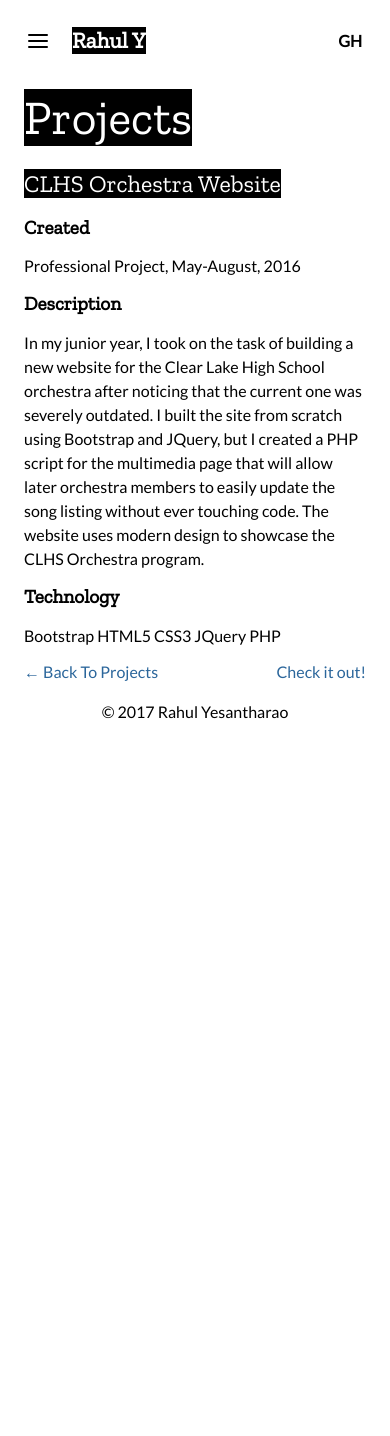
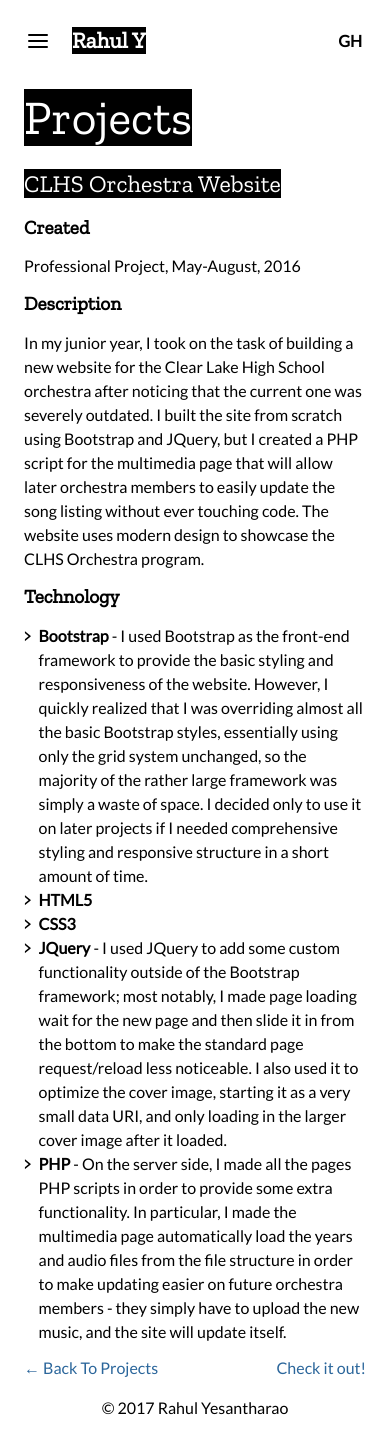
Before and after one commit to rahulyesantharao/personal-website-m2, a React app: page /projects/CLHSOrchestra in a window 390 px wide. Before the commit the page ends 844 px from the top, so only its background shows below. Built offline with nearby package versions, Linux system fonts and the light colour scheme.

Commit message:
Added li structure to project pages and began making fonts responsive

```diff
--- a/src/components/projects/project-pages/ProjCLHSOrch.js
+++ b/src/components/projects/project-pages/ProjCLHSOrch.js
@@ -17,13 +17,34 @@ const ProjCLHSOrch = () => {
           script for the multimedia page that will allow later orchestra members to easily update the song listing without ever touching
           code. The website uses modern design to showcase the CLHS Orchestra program.
         </p>
-        <p>
-          Bootstrap
-          HTML5
-          CSS3
-          JQuery
-          PHP
-        </p>
+        <ul>
+          <li>
+            <p>
+              <b>Bootstrap</b> - I used Bootstrap as the front-end framework to provide the basic styling and responsiveness of the website.
+              However, I quickly realized that I was overriding almost all the basic Bootstrap styles, essentially using only the grid
+              system unchanged, so the majority of the rather large framework was simply a waste of space. I decided only to use it on
+              later projects if I needed comprehensive styling and responsive structure in a short amount of time.
+            </p>
+          </li>
+          <li><b>HTML5</b></li>
+          <li><b>CSS3</b></li>
+          <li>
+            <p>
+              <b>JQuery</b> - I used JQuery to add some custom functionality outside of the Bootstrap framework; most notably, I made
+              page loading wait for the new page and then slide it in from the bottom to make the standard page request/reload less
+              noticeable. I also used it to optimize the cover image, starting it as a very small data URI, and only loading in the
+              larger cover image after it loaded.
+            </p>
+          </li>
+          <li>
+            <p>
+              <b>PHP</b> - On the server side, I made all the pages PHP scripts in order to provide some extra functionality. In
+              particular, I made the multimedia page automatically load the years and audio files from the file structure in order
+              to make updating easier on future orchestra members - they simply have to upload the new music, and the site will
+              update itself.
+            </p>
+          </li>
+        </ul>
       </ProjectDescription>
       <ProjectFooter type="website" link="http://lakeorchestra.org/"/>
     </div>
--- a/src/components/projects/project-pages/ProjFindR.js
+++ b/src/components/projects/project-pages/ProjFindR.js
@@ -17,12 +17,29 @@ const ProjFindR = () => {
           premade options, like &#34;Match Words&#34; or &#34;Match Case&#34;, and, most importantly, the ability to change
           text inside of input fields.
         </p>
-        <p>
-          HTML5
-          CSS3
-          JQuery
-          <a href="http://zerorobotics.mit.edu/" target="_blank" rel="noopener noreferrer">Material Design Lite</a>
-        </p>
+        <ul>
+          <li>
+            <p>
+              <b>HTML5</b>
+            </p>
+          </li>
+          <li>
+            <p>
+              <b>CSS3</b>
+            </p>
+          </li>
+          <li>
+            <p>
+              <b>JQuery</b>
+            </p>
+          </li>
+          <li>
+            <p>
+              <b><a href="https://getmdl.io/" target="_blank" rel="noopener noreferrer">Material Design Lite</a></b> - I used
+              the Material Design Lite framework to provide the extension quick and nice Material Design styles.
+            </p>
+          </li>
+        </ul>
       </ProjectDescription>
       <ProjectFooter type="website" link="https://chrome.google.com/webstore/detail/findr/bidnaaogcagbdidehabnjfedabckhdgc"/>
     </div>
--- a/src/components/projects/project-pages/ProjMoveOver.js
+++ b/src/components/projects/project-pages/ProjMoveOver.js
@@ -18,10 +18,24 @@ const ProjMoveOver = () => {
           system to reduce the high rate of emergency vehicle accidents. I developed the client app and worked on the overall UI/UX. We placed
           second in the Houston-area hackathon and fifth in the global IncubateX hackathon.
         </p>
-        <p>
-          Java
-          Android Studio
-        </p>
+        <ul>
+          <li>
+            <p>
+              <b>Java</b>
+            </p>
+          </li>
+          <li>
+            <p>
+              <b>Android Studio</b>
+            </p>
+          </li>
+          <li>
+            <p>
+              <b>FireBase</b> - Used to provide the backend; tracks the locations of the broadcasting vehicles and pushes out alerts to the
+              client apps.
+            </p>
+          </li>
+        </ul>
       </ProjectDescription>
       <ProjectFooter type="devpost" link="https://devpost.com/software/move-over"/>
     </div>
--- a/src/components/projects/project-pages/ProjPolymap.js
+++ b/src/components/projects/project-pages/ProjPolymap.js
@@ -27,13 +27,36 @@ const ProjPolymap = () => {
             or share.
           </p>
         </div>
-        <p>
-          Java
-          SQLLite
-          Android Studio
-          Google Places API
-          Google Vision API
-        </p>
+        <ul>
+          <li>
+            <p>
+              <b>Java</b>
+            </p>
+          </li>
+          <li>
+            <p>
+              <b>SQLite</b> - Used as a database to store all the locations the user has looked up using the app.
+            </p>
+          </li>
+          <li>
+            <p>
+              <b>Android Studio</b>
+            </p>
+          </li>
+          <li>
+            <p>
+              <b>Google Vision API</b> - Used for the image recognition in the app - returns a list of descriptions of the picture
+              taken of the landmark.
+            </p>
+          </li>
+          <li>
+            <p>
+              <b>Google Places API</b> - Used for the place recognition functionality - based on the keywords returned from the Vision API
+              and the current location of the user, the Google Places API returns a list of potential options for the landmark. Using this list,
+              we determined the most likely match.
+            </p>
+          </li>
+        </ul>
       </ProjectDescription>
       <ProjectFooter type="devpost" link="https://devpost.com/software/polymap-8lrejv"/>
     </div>
--- a/src/components/projects/project-pages/ProjRecyclo.js
+++ b/src/components/projects/project-pages/ProjRecyclo.js
@@ -12,19 +12,39 @@ const ProjRecyclo = () => {
           Clements Inventathon, May 13-14, 2016
         </p>
         <p>
-          The Clements Inventathon was my first hackathon-style event, so my team of three developed a relatively simple educational game and website
+          The Clements Inventathon was my first hackathon-style event, so, in roughly 12 hours, my team of three developed a relatively simple educational game and website
           designed to teach everyday citizens about recycling and how to properly recycle various types of materials. I was the main website
           developer, and created the website from scratch with the Bootstrap framework and the GSAP framework for JS animation (more details below).
           We placed second overall. See the live website <a href="http://rahulyesantharao.github.io/recyclo/" target="_blank" rel="noopener noreferrer">here</a> or
           check out the Github below.
         </p>
-        <p>
-          Bootstrap
-          GSAP
-          JQuery
-          HTML5
-          CSS3
-        </p>
+        <ul>
+          <li>
+            <p>
+              <b>Bootstrap</b> - used to provide quick styles for the site, which was built under steep time constraints.
+            </p>
+          </li>
+          <li>
+            <p>
+              <b><a href="https://greensock.com/gsap" target="_blank" rel="noopener noreferrer">GSAP</a></b> - used to provide the plethora of animations seen throughout the site.
+            </p>
+          </li>
+          <li>
+            <p>
+              <b>HTML5</b>
+            </p>
+          </li>
+          <li>
+            <p>
+              <b>CSS3</b>
+            </p>
+          </li>
+          <li>
+            <p>
+              <b>JQuery</b>
+            </p>
+          </li>
+        </ul>
       </ProjectDescription>
       <ProjectFooter type="github" link="https://github.com/rahulyesantharao/recyclo"/>
     </div>
--- a/src/components/projects/project-pages/ProjZR.js
+++ b/src/components/projects/project-pages/ProjZR.js
@@ -17,9 +17,13 @@ const ProjZR = () => {
           the world, including USA, Italy, Russia, Mexico, and Australia. In 2014, my team, &#34;Team Lake,&#34; won the International High School
           Tournament. During the finals, our code was run on the actual SPHERES robots aboard the International Space Station.
         </p>
-        <p>
-          C++
-        </p>
+        <ul>
+          <li>
+            <p>
+              <b>C++</b> - Used with the SPHERES API to create state machines for the SPHERES robots to complete the game.
+            </p>
+          </li>
+        </ul>
       </ProjectDescription>
       <ProjectFooter type="website" link="http://zerorobotics.mit.edu/tournaments/16/info/90/0/"/>
     </div>
--- a/src/sass/base/reset.scss
+++ b/src/sass/base/reset.scss
@@ -53,7 +53,7 @@ main, nav, section, header, footer {
 }
 
 b, strong {
-    font-weight: bold;
+  font-weight: bold;
 }
 
 // link resets
@@ -93,3 +93,15 @@ img {
     max-width: 100%;
     height: auto;
 }
+
+// list resets
+ol, ul {
+  list-style: none;
+}
+blockquote {
+  quotes: none;
+  &:before, &:after {
+    content: '';
+    content: none;
+  }
+}
--- a/src/sass/base/styles.scss
+++ b/src/sass/base/styles.scss
@@ -9,6 +9,9 @@ html {
 
 body {
   font-size: 1rem;
+  @include tablet {
+    font-size: 1.15rem;
+  }
   height: 100%;
 }
 
@@ -42,6 +45,20 @@ a {
   }
   &:active {
     color: $color-link-pressed;
+  }
+}
+
+// List styles
+ul {
+  li {
+    display: flex;
+    &:before {
+      padding-right: 0.5rem;
+      flex-grow: 0;
+      font-weight: $font-weight-bold;
+      font-family: $font-family-headings;
+      content: '\003E'; //\00BB
+    }
   }
 }
 
--- a/src/sass/components/container.scss
+++ b/src/sass/components/container.scss
@@ -10,10 +10,10 @@
 // Centers page with a fixed with for each breakpoint
 .container {
   @extend .container-fluid;
-  @include tablet {
-    max-width: $screen-tablet - (2 * $screen-gap);
-    width: $screen-tablet - (2 * $screen-gap);
-  }
+  // @include tablet {
+  //   max-width: $screen-tablet - (2 * $screen-gap);
+  //   width: $screen-tablet - (2 * $screen-gap);
+  // }
   @include desktop {
     max-width: $screen-desktop - (2 * $screen-gap);
     width: $screen-desktop - (2 * $screen-gap);
--- a/src/sass/components/home.scss
+++ b/src/sass/components/home.scss
@@ -1,7 +1,7 @@
 // Home page container
 .homePage {
   height: 100%;
-  background-image: url(https://lh6.googleusercontent.com/-_25J1nzyvoNRPv4KUqw0GU7VhVnNwxjvJmTMoEO77ysLFF8mjHIBFuYj5UR8myYbiBw52BlUiJAI2A=w1716-h1291-rw); // 2b669b tint, using http://www167.lunapic.com/editor/
+  background-image: url(https://lh4.googleusercontent.com/6PgrG5PT3SsdpLngT5EmBo2VrAzMU8FtodqNE2W5khWm1PY6aLcTYidkgBjFcC3Vuk9_IAJDwCJRVv8=w1826-h1291-rw); // 2b669b tint, using http://www167.lunapic.com/editor/
   background-position: center;
   background-repeat: no-repeat;
   background-attachment: fixed;
```
